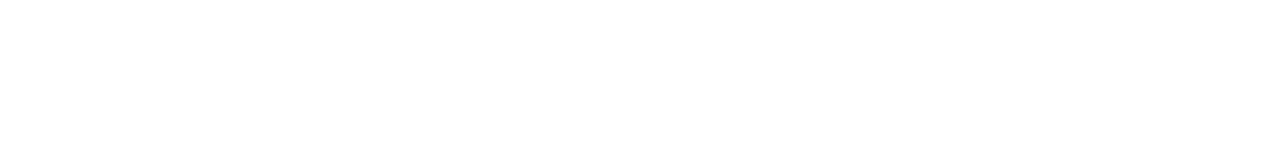
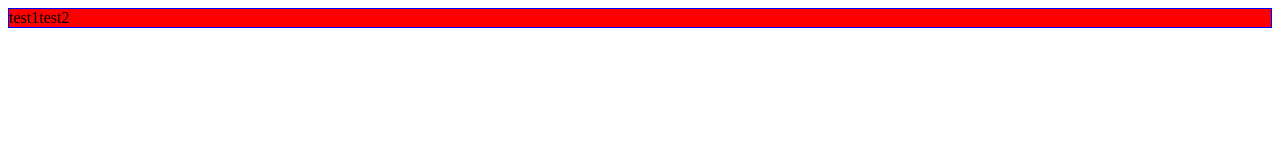
Before and after one commit to jooo0922/sass-mixin-example, a plain HTML site: page index.html in a window 1280 px wide. Drawn offline with nearby package versions, Linux system fonts and the light colour scheme; files that its build step writes are made by us from their sources.

Commit message:
feat: Add clear mixin

```diff
--- a/index.html
+++ b/index.html
@@ -7,5 +7,10 @@
     <title>SASS 믹스인</title>
     <link rel="stylesheet" href="./css/style.css" />
   </head>
-  <body></body>
+  <body>
+    <div class="a">
+      <div>test1</div>
+      <div>test2</div>
+    </div>
+  </body>
 </html>
--- a/scss/style.scss
+++ b/scss/style.scss
@@ -0,0 +1,21 @@
+// clear 믹스인 만들기
+@mixin clear {
+  // 이 믹스인을 @include 해주면, 해당 믹스인이 include된 스타일시트가 꾸며주는 element가 &로 들어가겠지!
+  // 이거를 넣어주면 clear가 붙어서 하위 요소들의 float 속성이 clear 됨.
+  &::after {
+    content: "";
+    display: block;
+    clear: both;
+  }
+}
+
+.a {
+  border: 1px solid blue;
+  background: red;
+
+  @include clear();
+
+  > div {
+    float: left; // 내부의 div 요소들이 문서 흐름에서 벗어나게 됨.
+  }
+}
```
Also changed, not shown: css/style.css (added).
